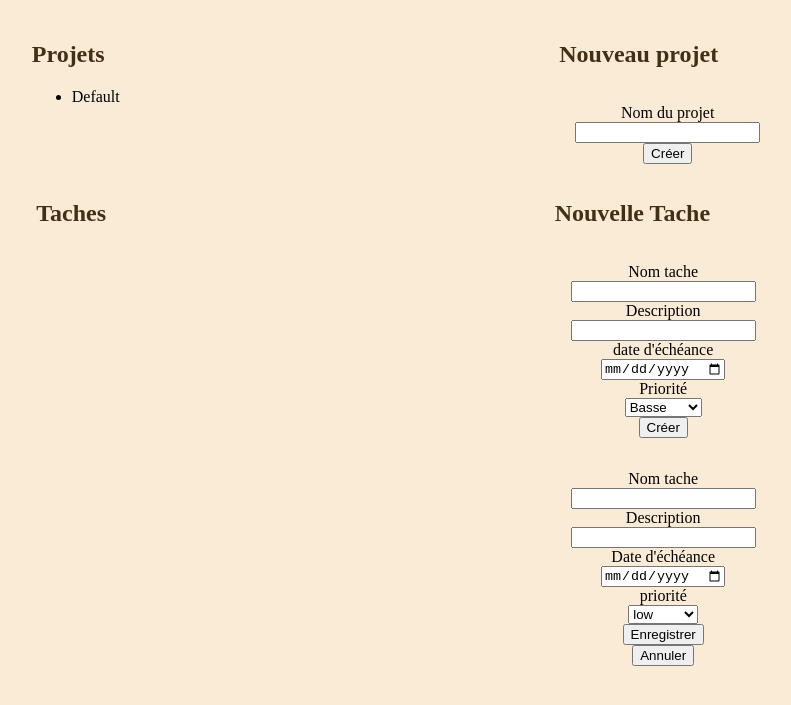
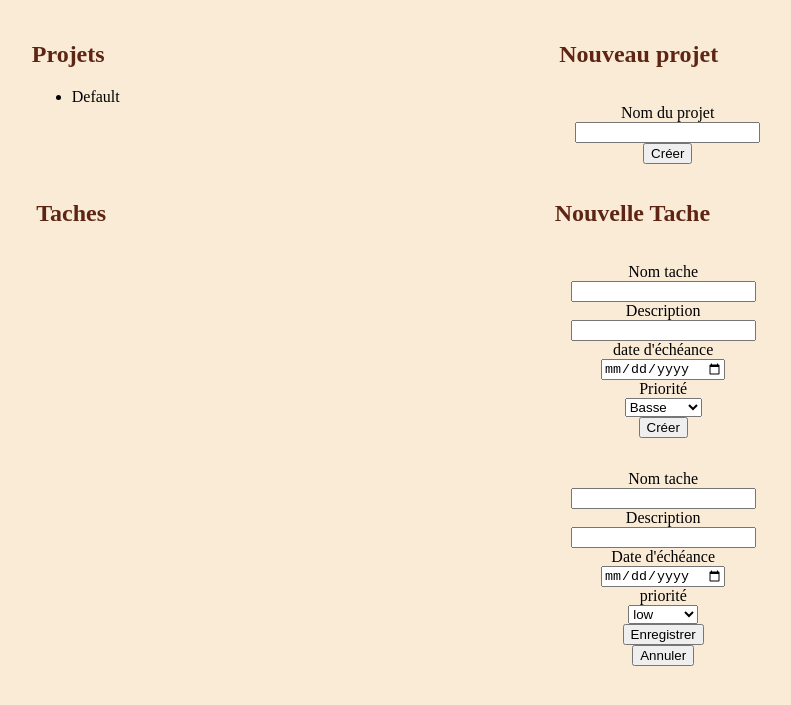
Before and after one commit to meriem123-dev/TP-devops, a website built with Vite: page index.html in a window 1280 px wide. Shown: the part 107-812 px from the top of the page, without its empty margins (236-1027 px from the left). Built offline with nearby package versions, Linux system fonts and the light colour scheme.

Commit message:
couleur modifiée et PR

```diff
--- a/style.css
+++ b/style.css
@@ -1,7 +1,7 @@
 h2{
     font-size: 32;
     font-weight: bold;
-    color: rgb(67, 47, 21);
+    color: rgb(94, 37, 20);
 }
 
 h1{
```
